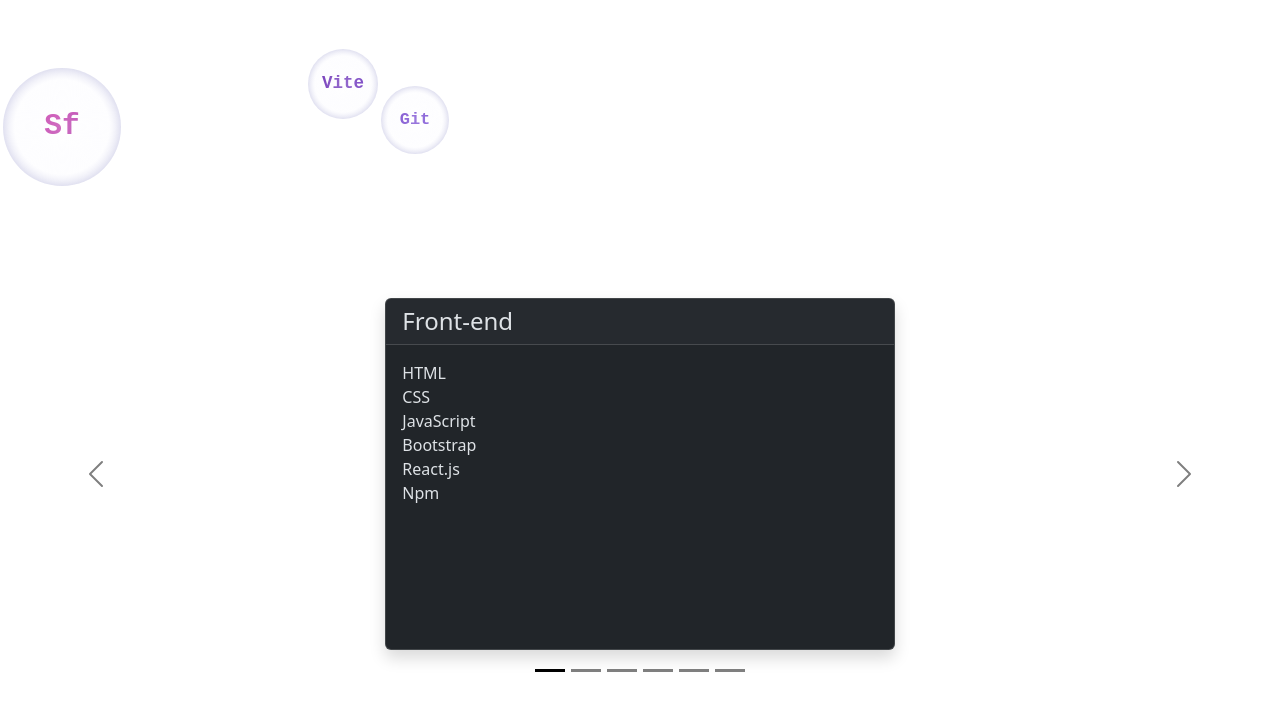
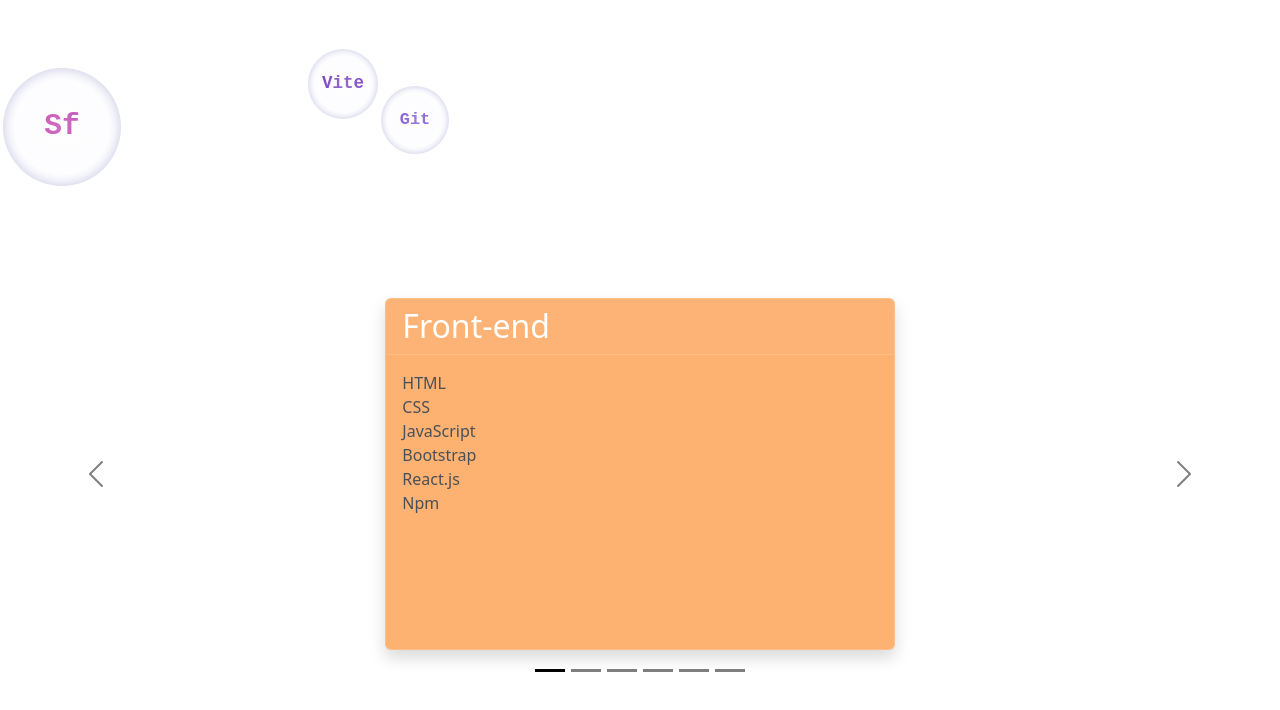
Before and after one commit to samier-fabien/samier_fabien_cv, a React (Vite) app: page /technologies in a window 1280 px wide. Shown: the part 1160-1870 px from the top of the page. Built offline with nearby package versions, Linux system fonts and the light colour scheme.

Commit message:
Ajout de couleurs aux composants Card de la page Technologies

```diff
--- a/src/components/CarouselCard.jsx
+++ b/src/components/CarouselCard.jsx
@@ -11,7 +11,7 @@ export default function CarouselCard({
     <div className={`row justify-content-center my-5`} style={{ height: "22rem" }}>
       <div className={columnClasses}>
         <div className={`card shadow h-100 ${cardClasses}`}>
-          <div className="card-header h4">{headerTitle}</div>
+          <div className="card-header h2 text-white">{headerTitle}</div>
           <div className="card-body">
             {cardTitle ? <h5 className="card-title">{cardTitle}</h5> : ""}
             <p className="card-text">{cardText}</p>
--- a/src/routes/Technologies.jsx
+++ b/src/routes/Technologies.jsx
@@ -46,6 +46,7 @@ export default function Technologies() {
                     <li className="list-group-item">Npm</li>
                   </p>
                 }
+                cardClasses="bg-orange-300 text-gray-700"
               />,
               <CarouselCard
                 headerTitle="Back-end"
@@ -57,6 +58,7 @@ export default function Technologies() {
                     <li className="list-group-item">Api Platform</li>
                   </p>
                 }
+                cardClasses="bg-indigo-300 text-gray-700"
               />,
               <CarouselCard
                 headerTitle="Appli traditionnelle"
@@ -67,6 +69,7 @@ export default function Technologies() {
                     <li className="list-group-item">htmx</li>
                   </p>
                 }
+                cardClasses="bg-blue-300 text-gray-700"
               />,
               <CarouselCard
                 headerTitle="Outils de conception"
@@ -78,6 +81,7 @@ export default function Technologies() {
                     <li className="list-group-item">Looping-MCD (Merise)</li>
                   </p>
                 }
+                cardClasses="bg-pink-300 text-gray-700"
               />,
               <CarouselCard
                 headerTitle="Développement"
@@ -92,6 +96,7 @@ export default function Technologies() {
                     <li className="list-group-item">Obsidian / Onenote</li>
                   </p>
                 }
+                cardClasses="bg-teal-300 text-gray-700"
               />,
               <CarouselCard
                 headerTitle="Design"
@@ -102,6 +107,7 @@ export default function Technologies() {
                     <li className="list-group-item">Générateurs en ligne</li>
                   </p>
                 }
+                cardClasses="bg-cyan-300 text-gray-700"
               />,
             ]}
           />
```
